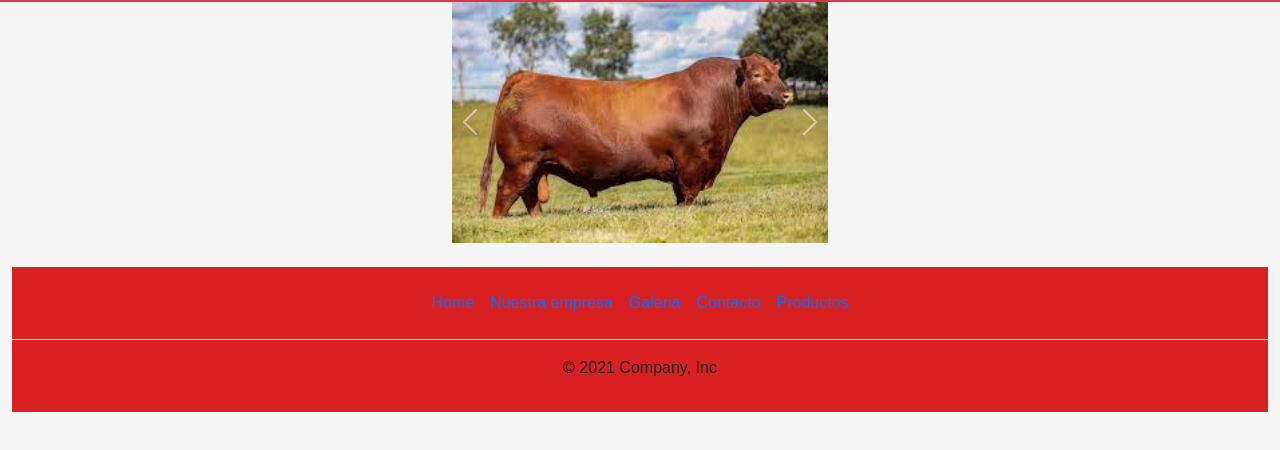
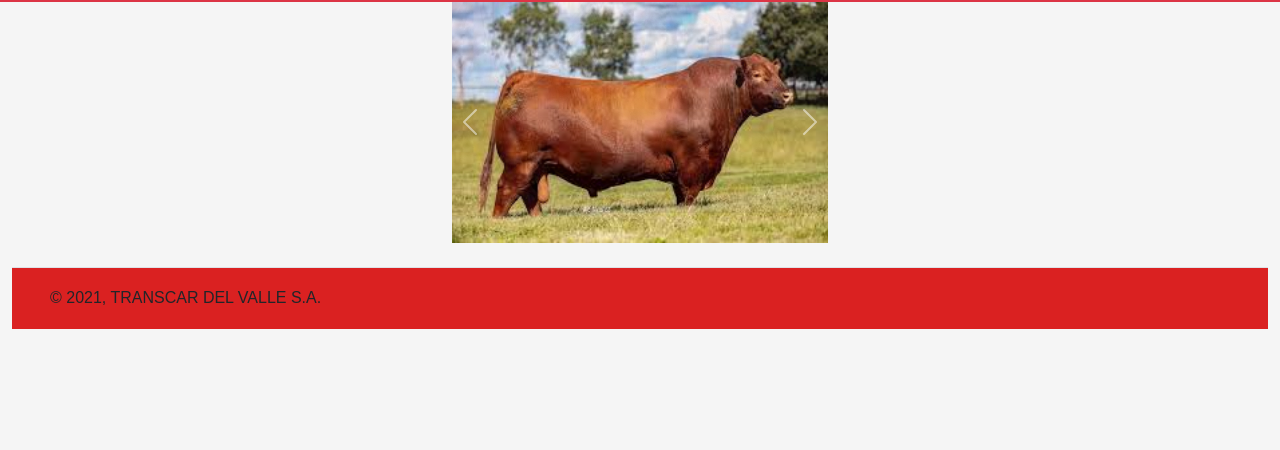
Before and after one commit to Psanma98/Transcar_SA, a plain HTML site: page index.html in a window 1280 px wide. Shown: the part 158-608 px from the top of the page. Drawn offline with nearby package versions, Linux system fonts and the light colour scheme.

Commit message:
nuevo footer

```diff
--- a/index.html
+++ b/index.html
@@ -84,17 +84,26 @@
     </div>
 
     <div class="container-fluid">
-        <footer class="py-3 my-4 light">
-            <ul class="nav justify-content-center border-bottom pb-3 mb-3">
-                <li class="nav-item"><a href="index.html" class="nav-link px-2 ">Home</a></li>
-                <li class="nav-item"><a href="./secciones/nosotros.html" class="nav-link px-2 ">Nuestra empresa</a></li>
-                <li class="nav-item"><a href="./secciones/galeria.html" class="nav-link px-2 ">Galeria</a></li>
-                <li class="nav-item"><a href="./secciones/contacto.html" class="nav-link px-2 ">Contacto</a></li>
-                <li class="nav-item"><a href="#" class="nav-link px-2 ">Productos</a></li>
+        <footer class="d-flex flex-wrap justify-content-between align-items-center py-3 my-4 border-top">
+            <div class="col-md-4 d-flex align-items-center">
+                <a href="/" class="mb-3 me-2 mb-md-0 text-muted text-decoration-none lh-1">
+                    <svg class="bi" width="30" height="24">
+                        <use xlink:href="#bootstrap" /></svg>
+                </a>
+                <span class="text center">&copy; 2021, TRANSCAR DEL VALLE S.A.</span>
+            </div>
+
+            <ul class="nav col-md-4 justify-content-end list-unstyled d-flex">
+                <li class="ms-3"><a class="text-muted" href="#"><svg class="bi" width="24" height="24">
+                            <use xlink:href="#twitter" /></svg></a></li>
+                <li class="ms-3"><a class="text-muted" href="#"><svg class="bi" width="24" height="24">
+                            <use xlink:href="#instagram" /></svg></a></li>
+                <li class="ms-3"><a class="text-muted" href="#"><svg class="bi" width="24" height="24">
+                            <use xlink:href="#facebook" /></svg></a></li>
             </ul>
-            <p class="text-center t">&copy; 2021 Company, Inc</p>
         </footer>
     </div>
+
 
 
     <script src="https://cdn.jsdelivr.net/npm/bootstrap@5.1.3/dist/js/bootstrap.bundle.min.js"
```
